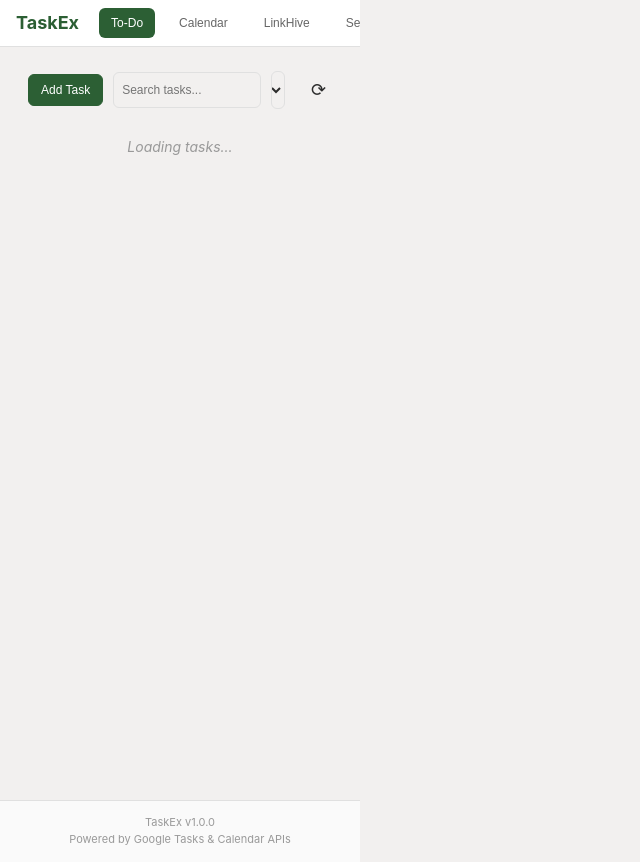
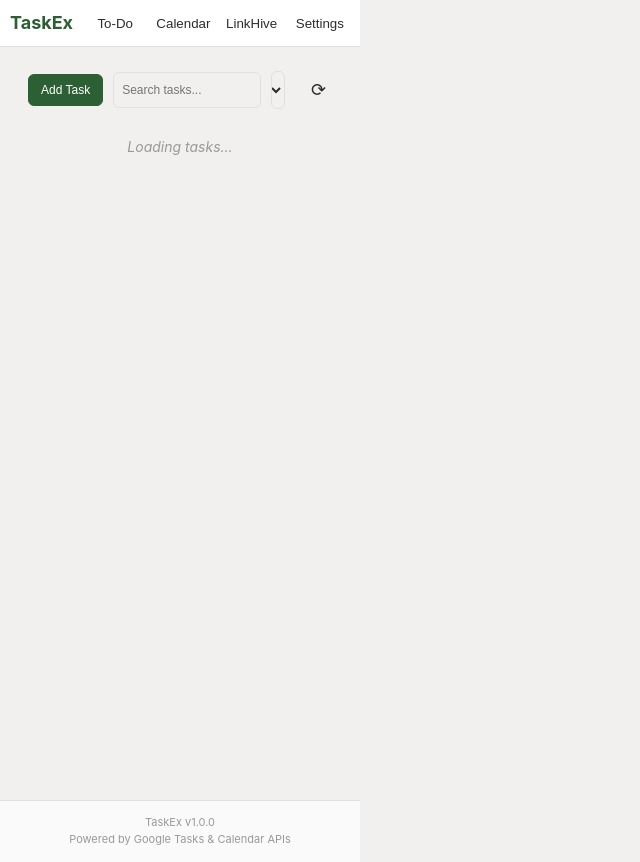
Before and after one commit to CathyKYL/TaskEx, a browser extension: page TaskEx/task-calendar-extension/sidepanel.html in a window 1280 px wide. Shown: the whole page, without its empty margins (0-640 px from the left). Drawn offline with Linux system fonts and the light colour scheme.

```diff
--- a/TaskEx/task-calendar-extension/sidepanel.css
+++ b/TaskEx/task-calendar-extension/sidepanel.css
@@ -105,19 +105,17 @@
 #app-header {
     display: flex;
     align-items: center;
-    gap: 16px;
-    padding: 8px 16px;           /* extra right padding fixes clip */
+    gap: 12px;                  /* small gap to save space */
+    padding: 8px 10px;
     background: var(--bg-secondary);
     border-bottom: 1px solid var(--border-color);
     width: 100%;
     box-sizing: border-box;
-    overflow: visible;
 }
 
 #brand {
+    flex: 0 0 auto;
     white-space: nowrap;
-    flex: 0 0 auto;
-    margin-right: 4px;
     font-size: 18px;
     font-weight: 700;
     color: var(--accent-primary);
@@ -126,32 +124,43 @@
 #nav-tabs {
     display: flex;
     align-items: center;
-    gap: 12px;
-    justify-content: space-between;   /* evenly distribute */
+    justify-content: space-between; /* or space-evenly if preferred */
+    gap: 8px;                       /* smaller gap */
     flex: 1 1 auto;
-    min-width: 0;
-    overflow: visible;
-}
-
-.tab-button {
-    flex: 0 1 auto;
+    min-width: 0;                   /* critical for shrink */
+    overflow-x: hidden;            /* change to auto if you prefer scroll-on-overflow */
+}
+
+#nav-tabs .tab-button {
+    flex: 1 1 0;
+    min-width: 0;                   /* allow shrinking */
+    white-space: nowrap;
+    padding: 6px 10px;
+    text-align: center;
     display: inline-flex;
     align-items: center;
     justify-content: center;
-    padding: 6px 12px;
     border-radius: 999px;
     min-height: 30px;
     color: var(--text-primary);
     background: transparent;
     border: none;
     cursor: pointer;
-    white-space: nowrap;
-    max-width: 100%;
 }
 
 .tab-button.active {
     background: var(--accent-primary);
     color: #fff;
+    display: inline-flex;
+    align-items: center;
+    justify-content: center;
+}
+
+@media (max-width: 360px) {
+    #nav-tabs .tab-button {
+        padding: 4px 8px;
+        font-size: 13px;
+    }
 }
 
 .tab-button:focus {
@@ -322,28 +331,7 @@
     gap: 10px;
 }
 
-.tab-button {
-    padding: 6px 12px;
-    border: none;
-    background: transparent;
-    color: var(--text-secondary);
-    font-size: 12px;
-    font-weight: 500;
-    cursor: pointer;
-    border-radius: 6px;
-    transition: all 0.2s ease;
-    white-space: nowrap;
-}
-
-.tab-button:hover {
-    background: var(--bg-tertiary);
-    color: var(--text-primary);
-}
-
-.tab-button.active {
-    background: var(--accent-primary);
-    color: white;
-}
+/* Duplicate .tab-button rules removed - using #nav-tabs .tab-button above */
 
 .auth-section {
     display: flex;
@@ -1660,3 +1648,18 @@
 .mt-1 { margin-top: 8px; }
 .mt-2 { margin-top: 16px; }
 .mt-3 { margin-top: 24px; }
+
+/* --- Visibility guards for tab panes (prevents accidental overrides) --- */
+#todo-content,
+#calendar-content,
+#savetab-content,
+#settings-content {
+  display: none;
+}
+
+#todo-content.active,
+#calendar-content.active,
+#savetab-content.active,
+#settings-content.active {
+  display: block;
+}
--- a/TaskEx/task-calendar-extension/sidepanel.html
+++ b/TaskEx/task-calendar-extension/sidepanel.html
@@ -301,7 +301,7 @@
             <!-- LinkHive toolbar -->
             <div id="linkhive-toolbar" class="toolbar">
                 <button id="save-current-tab-btn" class="primary-btn">Save current tab</button>
-                <button id="linkhive-help" class="icon-btn help-circle" aria-label="Help" title="Save the active browser tab to your LinkHive.">?</button>
+                <button id="linkhive-help" class="icon-btn help-circle" aria-label="Help" title="Tired of juggling tabs? Save links to LinkHive, group them (Shopping, Research, Work), and reopen them in one click.">?</button>
                 <div class="spacer"></div>
                 <button id="refresh-savedtabs-btn" class="icon-btn" aria-label="Refresh saved links" title="Refresh">⟳</button>
                 <button id="clear-all-btn" class="secondary-btn rounded-square">Clear All</button>
--- a/TaskEx/task-calendar-extension/sidepanel.js
+++ b/TaskEx/task-calendar-extension/sidepanel.js
@@ -32,6 +32,10 @@
  */
 document.addEventListener('DOMContentLoaded', function() {
     console.log('TaskEx side panel loaded!');
+
+    // Sanity check: verify critical elements exist
+    console.log('[init] settings element exists?', !!document.getElementById('settings-content'));
+    console.log('[init] settings button exists?', !!document.getElementById('settings-tab-btn'));
 
     // Load user settings first (theme, time format)
     loadSettings();
@@ -205,12 +209,21 @@
                 // Update Google account UI in Settings
                 updateGoogleAccountUI(true);
 
+                // If Settings is currently shown, refresh it
+                const settingsShown = document.getElementById('settings-content')?.classList.contains('active');
+                if (settingsShown) initializeSettingsTab();
+
                 // Ensure To-Do tab is visible and tasks are loaded
                 showTab('todo');
             } else {
                 // User is not logged in - show login prompt
                 console.log('User is not authenticated');
                 updateGoogleAccountUI(false);
+
+                // If Settings is currently shown, refresh it
+                const settingsShown = document.getElementById('settings-content')?.classList.contains('active');
+                if (settingsShown) initializeSettingsTab();
+
                 showLoginPrompt();
             }
         } else {
@@ -425,6 +438,21 @@
     const activeOption = timeFormatToggle.querySelector(`[data-format="${timeFormat}"]`);
     if (activeOption) {
         activeOption.classList.add('active');
+    }
+}
+
+/**
+ * Initialize Settings tab when it becomes visible.
+ * Ensures toggles & account state reflect current values.
+ */
+function initializeSettingsTab() {
+  console.log('[Settings] initializeSettingsTab()');
+  try {
+    updateThemeToggleUI();
+    updateTimeFormatUI();
+    updateGoogleAccountUI(isAuthenticated);
+  } catch (e) {
+    console.error('[Settings] init failed:', e);
   }
 }
 
@@ -496,6 +524,10 @@
                 if (result.success) {
                     showStatus('Successfully connected to Google!', 'success');
                     updateGoogleAccountUI(true);
+
+                    // If Settings is currently shown, refresh it
+                    const settingsShown = document.getElementById('settings-content')?.classList.contains('active');
+                    if (settingsShown) initializeSettingsTab();
                 } else {
                     showError('Failed to connect to Google: ' + result.error);
                 }
@@ -514,6 +546,11 @@
                 if (result.success) {
                     showStatus('Successfully disconnected from Google', 'success');
                     updateGoogleAccountUI(false);
+
+                    // If Settings is currently shown, refresh it
+                    const settingsShown = document.getElementById('settings-content')?.classList.contains('active');
+                    if (settingsShown) initializeSettingsTab();
+
                     // Clear data
                     currentTasks = [];
                     currentEvents = [];
@@ -1631,9 +1668,6 @@
     }
 }
 
-/**
- * Set up tab switching functionality for all three tabs
- */
 function setupTabSwitching() {
   const tabButtons = document.querySelectorAll('.tab-button');
   const tabContents = {
@@ -1643,63 +1677,60 @@
     'settings': document.getElementById('settings-content')
   };
 
-    // Add click handler to each tab button
+  function applyTabVisibility(activeKey) {
+    // Hide all
+    Object.values(tabContents).forEach(el => {
+      if (!el) return;
+      el.classList.remove('active');
+      el.style.display = 'none'; // hard guard against CSS overrides
+    });
+    // De-activate buttons
+    tabButtons.forEach(btn => btn.classList.remove('active'));
+
+    // Show active
+    const activeContent = tabContents[activeKey];
+    if (!activeContent) {
+      console.error('[showTab] Missing content element for tab:', activeKey);
+      return;
+    }
+    activeContent.classList.add('active');
+    activeContent.style.display = 'block';
+
+    const activeButton = document.querySelector(`[data-tab="${activeKey}"]`);
+    if (activeButton) activeButton.classList.add('active');
+
+    // Lazy loads
+    if (activeKey === 'todo') {
+      getTasks();
+    } else if (activeKey === 'calendar' && isAuthenticated && currentEvents.length === 0) {
+      getEvents();
+    } else if (activeKey === 'savetab') {
+      if (typeof initSaveTab === 'function') initSaveTab();
+    } else if (activeKey === 'settings') {
+      initializeSettingsTab();
+    }
+  }
+
+  // Click handlers
   tabButtons.forEach(button => {
     button.addEventListener('click', () => {
       const tabName = button.getAttribute('data-tab');
-            switchToTab(tabName);
-        });
-    });
-
-    /**
-     * Switch to a specific tab (global function)
-     * @param {string} tabName - Name of tab to switch to ('todo', 'calendar', 'settings')
-     */
+      applyTabVisibility(tabName);
+    });
+  });
+
+  // Make globally callable
   window.showTab = function(tabName) {
     console.log('[showTab] switching to', tabName);
-
-        const contents = {
-            'todo':     document.getElementById('todo-content'),
-            'calendar': document.getElementById('calendar-content'),
-            'savetab':  document.getElementById('savetab-content'), // label can be LinkHive, ID stays savetab-content
-            'settings': document.getElementById('settings-content')
+    applyTabVisibility(tabName);
   };
 
-        // Hide all tab panes
-        document.querySelectorAll('.tab-content').forEach(el => el.classList.remove('active'));
-
-        const target = contents[tabName];
-        if (!target) {
-            console.error('[showTab] Missing content element for tab:', tabName);
-            const fallback = contents['todo'];
-            if (fallback) fallback.classList.add('active');
-            return;
-        }
-
-        target.classList.add('active');
-
-        // Button active state
-        document.querySelectorAll('.tab-button').forEach(btn => btn.classList.remove('active'));
-        const activeButton = document.querySelector(`.tab-button[data-tab="${tabName}"]`);
-        if (activeButton) activeButton.classList.add('active');
-
-        // Load data
-        if (tabName === 'todo') {
-            getTasks();
-        } else if (tabName === 'calendar') {
-            if (isAuthenticated && currentEvents.length === 0) getEvents();
-        } else if (tabName === 'savetab') {
-            // Initialize Save Tab functionality when switching to Save Tab
-            if (typeof initSaveTab === 'function') {
-                initSaveTab();
-            }
-        }
-    };
-
-    // Also create a local reference for internal use
-    function switchToTab(tabName) {
-        return window.showTab(tabName);
-    }
+  // Safety: explicit buttons (in case querySelectorAll misses anything)
+  const settingsBtn = document.getElementById('settings-tab-btn');
+  if (settingsBtn) settingsBtn.addEventListener('click', () => window.showTab('settings'));
+
+  // Initial tab
+  window.requestAnimationFrame(() => window.showTab('todo'));
 }
 
 // =============================================================================
```
Lines whose indentation alone changed are shown as unchanged.
